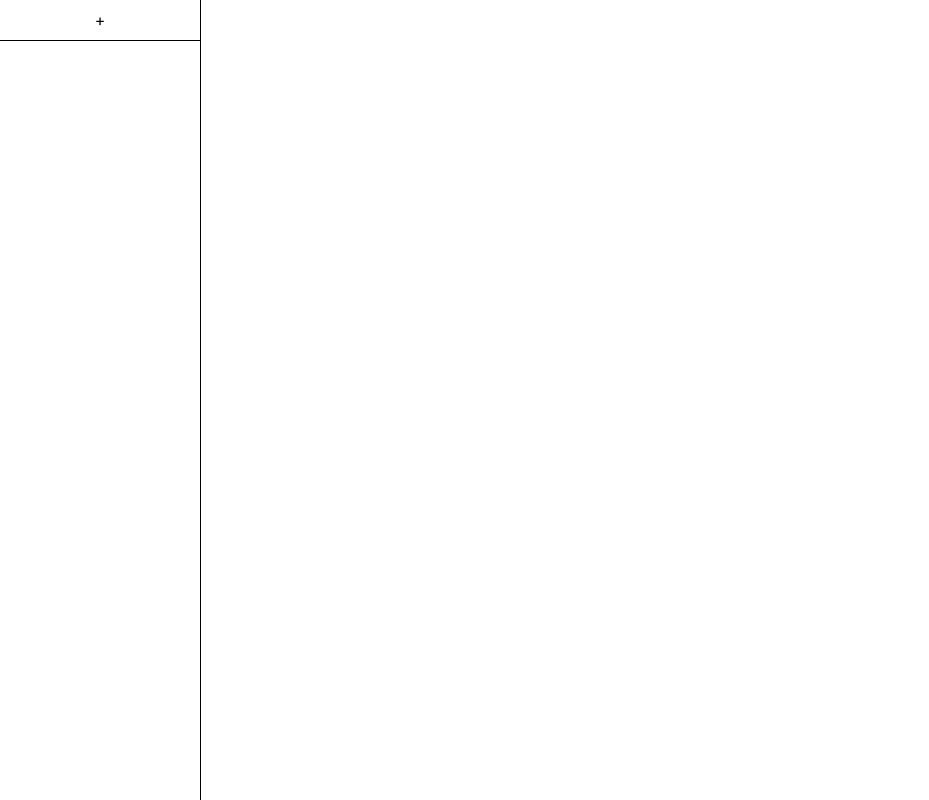
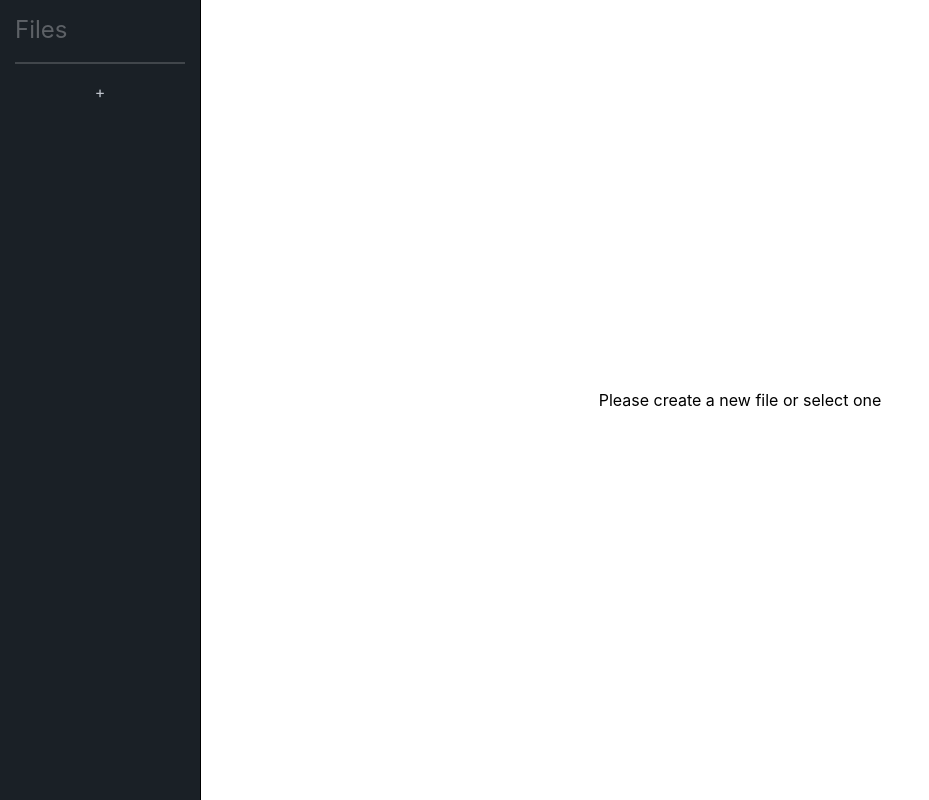
Before and after one commit to manzik/devClub-React-Workshop, a React (Create React App) app in the folder noter/: page / in a window 1280 px wide. Shown: the whole page, without its empty margins (0-929 px from the left). Built offline with nearby package versions, Linux system fonts and the light colour scheme.

Commit message:
Added proper css for the app + delete note feature

```diff
--- a/noter/src/App.css
+++ b/noter/src/App.css
@@ -1,6 +1,15 @@
 .App
 {
 
+}
+
+.no-file-selected
+{
+  display: flex;
+  width: 100%;
+  justify-content: center;
+  text-align: center;
+  align-items: center;
 }
 
 .notes-list
@@ -9,20 +18,62 @@
   height: 100%;
   position: absolute;
   border-right: solid 1px black;
+  background-color: rgb(26, 32, 38);
+  cursor: default;
 }
 
 .notes-list > .note-item
 {
+  margin-left: 5px;
+  margin-right: 5px;
+
   padding: 10px;
-  border-bottom: 1px solid black;
-  text-align: center;
+  text-align: left;
+  display: flex;
+  justify-content: space-between;
 }
 
-.add-note
+.notes-list > .add-note
 {
-  text-align: center;
+  text-align: center !important;
+  color: #bfc4cc !important;
+  justify-content: center;
 }
 
+.notes-list > .note-item > .note-delete
+{
+  transition: 0.4s;
+  color: rgb(223, 79, 79);
+  opacity: 0;
+}
+
+.notes-list > .note-item:hover > .note-delete
+{
+  opacity: 1;
+}
+
+.notes-list > .note-item > .note-name
+{
+  color: #7B818A;
+  font-family: "Calibri";
+}
+
+.notes-list > .header-item
+{
+  margin-top: 5px;
+  margin-left: 5px;
+  color: #5D6166;
+  font-size: 1.5rem;
+}
+
+.notes-list > hr
+{
+  border: 1px solid rgba(255, 255, 255, 0.17);
+  margin-right: 15px;
+  margin-left: 15px;
+}
+
+/* Right panel */
 .note-body-container
 {
   left: 200px;
@@ -45,12 +96,24 @@
   height: 100%;
   padding: 10px;
   box-sizing: border-box;
+  background-color: #283038;
+  color: white;
+  outline: none;
+  border: none;
 }
 
 .note-body-container > .note-rendered-md
 {
   width: 50%;
   height: 100%;
-  padding: 10px;
+  padding: 20px;
   box-sizing: border-box;
+  font-family: -apple-system, BlinkMacSystemFont, 'Segoe UI', Roboto, Oxygen, Ubuntu, Cantarell, 'Open Sans', 'Helvetica Neue', sans-serif;
+  overflow: auto;
 }
+
+.note-body-container > .note-rendered-md img
+{
+  max-width: 100%;
+  box-shadow: 2px 2px 20px 2px rgba(0, 0, 0, 0.3);
+}
--- a/noter/src/App.js
+++ b/noter/src/App.js
@@ -6,10 +6,21 @@ import NoteRenderer from "./NoteRenderer";
 
 import usePersistantState from "./usePersistantState";
 
+let initialNotes = [{
+  id: Date.now(),
+  name: "Mount Kailas",
+  text: `## Mount Kailas
+
+  ![s](https://cdn.dribbble.com/users/989466/screenshots/14205792/september-landscape-2020-v4-dribbble-alex-pasquarella_4x.png)
+
+  <small>Lorem ipsum dolor sit amet, consectetur adipiscing elit. Maecenas faucibus dui fringilla mollis malesuada. Praesent dui sapien, malesuada ac dui dictum, posuere commodo ipsum. Morbi quis sapien at erat porta ullamcorper nec eget ipsum. Etiam at arcu quis mauris molestie vulputate quis non tellus. Nam velit tortor, sollicitudin eget metus et, rutrum imperdiet elit. Vestibulum porta nisl quis augue porttitor molestie. Aenean laoreet molestie lorem tincidunt cursus.
+  </small>`
+}]
+
 function App()
 {
-  let [notes, setNotes] = usePersistantState([]);
-  let [activeNoteId, setActiveNoteId] = React.useState(null);
+  let [notes, setNotes] = usePersistantState("notes", []);
+  let [activeNoteId, setActiveNoteId] = React.useState(initialNotes);
 
   let activeNote = null;
   if(activeNoteId != null)
@@ -17,36 +28,51 @@ function App()
     activeNote = notes.filter((note) => note.id == activeNoteId)[0];
   }
 
-  let addNote = (id, name, text) => {
+  let addNote = (id, name, text) =>
+  {
     setNotes([...notes, { id, name, text }])
   };
 
-  let selectActiveNoteById = (id) => {
+  let selectActiveNoteById = (id) =>
+  {
     setActiveNoteId(id);
+  };
+  let deleteNoteById = (id) =>
+  {
+    setNotes(notes.filter(note => note.id != id));
   };
 
   let setActiveNoteText = (newText) =>
   {
-    console.log(newText);
     setNotes(notes.map((note) =>
     {
       if(note.id == activeNoteId)
         return { ...note, text: newText };
       else
         return note;
-    }))
+    }));
   };
 
   return (
     <div className="App">
       <NotesList
         notes={notes} addNote={addNote}
+        activeNoteId={activeNoteId}
         selectActiveNoteById={selectActiveNoteById}
+        deleteNoteById={deleteNoteById}
       />
-      <NoteRenderer
-        activeNote={activeNote}
-        setActiveNoteText={setActiveNoteText}
-      />
+      <div className="note-body-container">
+        {
+          activeNote
+          ?
+          <NoteRenderer
+            activeNote={activeNote}
+            setActiveNoteText={setActiveNoteText}
+          />
+          :
+          <span className="no-file-selected">Please create a new file or select one</span>
+        }
+      </div>
     </div>
   );
 }
--- a/noter/src/NoteRenderer.js
+++ b/noter/src/NoteRenderer.js
@@ -7,8 +7,7 @@ function NoteRenderer({ activeNote, setActiveNoteText })
 {
     let mdTextAreaRef = React.useRef();
 
-    if(activeNote)
-        return <div className="note-body-container">
+    return <>
         <div className="note-raw-md">
             <textarea
                 onChange={() => setActiveNoteText(mdTextAreaRef.current.value)}
@@ -19,9 +18,7 @@ function NoteRenderer({ activeNote, setActiveNoteText })
         <div className="note-rendered-md">
             { ReactHtmlParser(marked(activeNote.text)) }
         </div>
-        </div>;
-    else
-        return null;
+    </>;
 }
 
 export default NoteRenderer;
--- a/noter/src/NotesList.js
+++ b/noter/src/NotesList.js
@@ -1,7 +1,7 @@
 import React from "react";
 
 // Render notes, and give user the option to add a note
-function NotesList({ notes, addNote, selectActiveNoteById })
+function NotesList({ notes, addNote, selectActiveNoteById, activeNoteId, deleteNoteById })
 {
 
     let onAddNewNote = () =>
@@ -14,14 +14,20 @@ function NotesList({ notes, addNote, selectActiveNoteById })
     };
 
     return <div className="notes-list">
+        <div className="note-item header-item">Files</div>
+        <hr/>
         {
-            notes.map((note, ind) =>
+            notes.map((note) =>
             {
                 return <div
                     className="note-item" key={note.id}
                     onClick={() => selectActiveNoteById(note.id)}
                 >
-                    {note.name}
+                    <span className="note-name">
+                        {note.id == activeNoteId ? <span style={{ color: "#2EA7FF" }}>&gt; </span> : ""}
+                        {note.name}
+                    </span>
+                    <span className="note-delete" onClick={() => deleteNoteById(note.id)}>x</span>
                 </div>;
             })
         }
--- a/noter/src/usePersistantState.js
+++ b/noter/src/usePersistantState.js
@@ -1,19 +1,19 @@
 import React from "react";
 
-function usePersistantState(initialValue)
+function usePersistantState(key, initialValue)
 {
     let [state, internalSetState] = React.useState(initialValue);
 
     React.useEffect(() =>
     {
-        let localStorageValue = localStorage.getItem("notes");
+        let localStorageValue = localStorage.getItem(key);
         let hasLocalStorageValue = localStorageValue !== null;
         if(hasLocalStorageValue)
             internalSetState(JSON.parse(localStorageValue));
     }, []);
 
     let externalSetState = (newState) => {
-        localStorage.setItem("notes", JSON.stringify(newState));
+        localStorage.setItem(key, JSON.stringify(newState));
         internalSetState(newState);
     };
 
```
Lines whose indentation alone changed are shown as unchanged.
